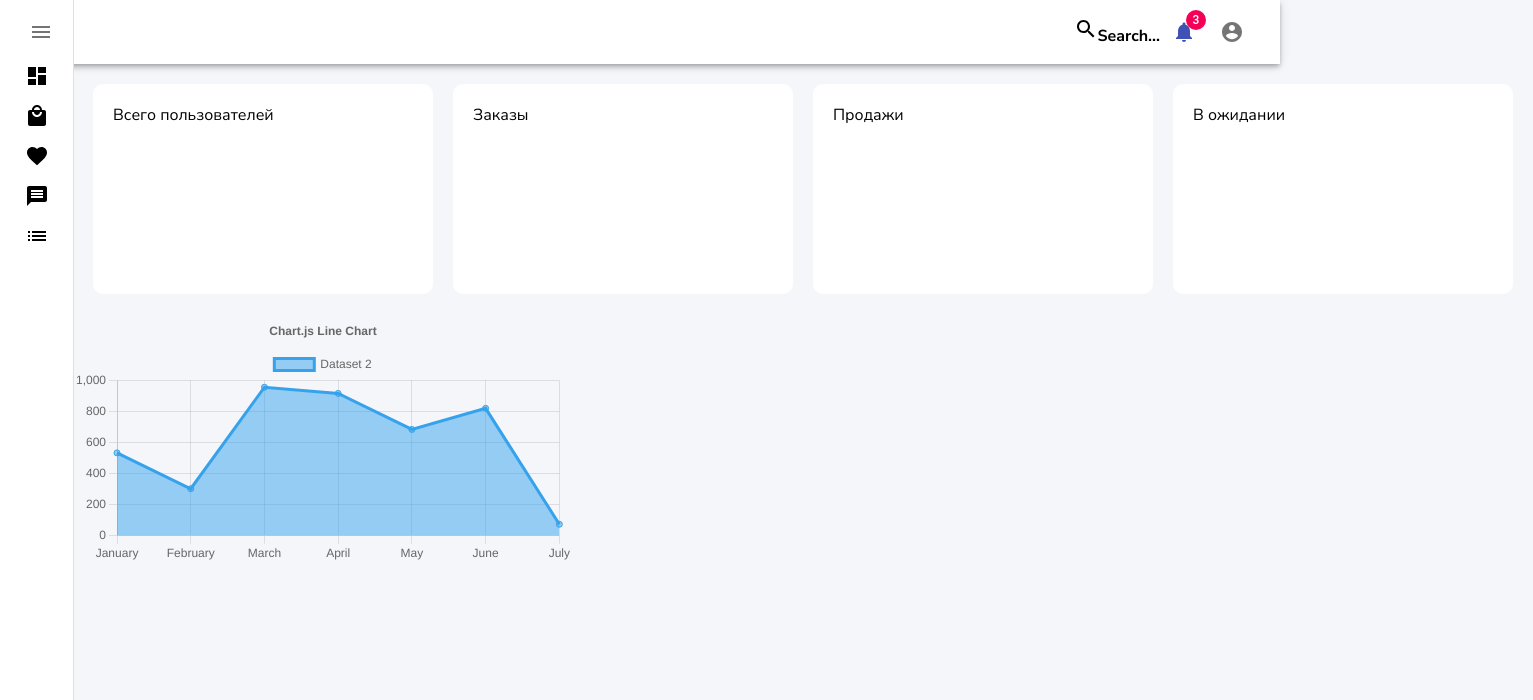
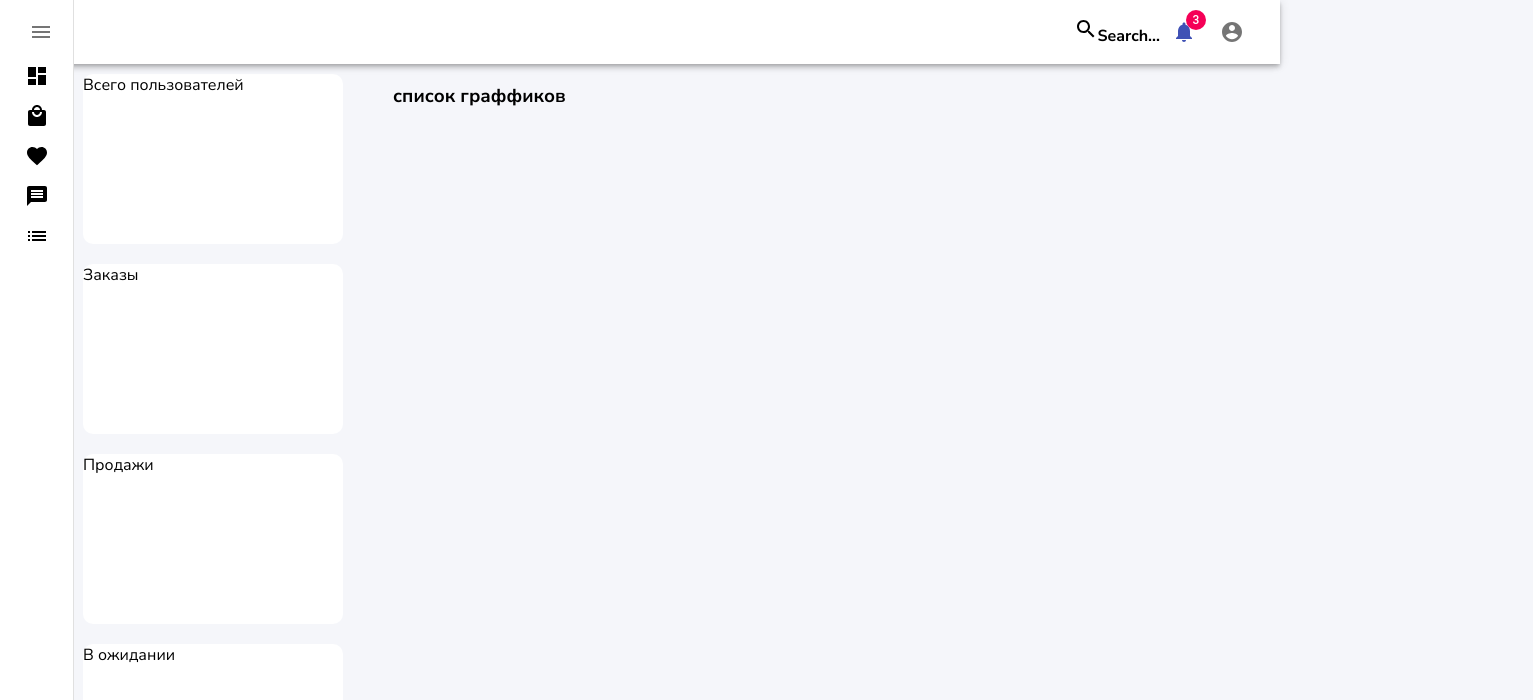
Before and after one commit to Maximkalenkovich/crm-alnilam, a React (Create React App) app: page / in a window 1280 px wide. Shown: the top 700 px of the page, 1533 px wide, since content can reach past the window. Built offline with nearby package versions, Linux system fonts and the light colour scheme.

Commit message:
add dashboard information

```diff
--- a/src/App.css
+++ b/src/App.css
@@ -2,6 +2,7 @@
     display: grid;
     grid-template-rows: auto 1fr; /* первая строка для Header, вторая строка для контента */
     height: 100vh;
+
    /* для переполнения содержимого */
 }
 
@@ -14,3 +15,12 @@
     padding-top: 64px; /* высота Header + любая дополнительная отступ */
     overflow-y: auto; /* добавьте прокрутку, если контент слишком большой для вмещения */
 }
+
+.container {
+    height: 100%;
+        display: flex;
+        flex-direction: row;
+        justify-content:  flex-start;
+        align-items: stretch;
+        flex-wrap: wrap;
+}
--- a/src/App.tsx
+++ b/src/App.tsx
@@ -6,6 +6,7 @@ import Sidebar from "./components/navbar/NavBar";
 import { Route, Routes} from "react-router-dom";
 import {Product} from "./components/Pages/product/Product";
 import {Dashboard} from "./components/Pages/dashboard/Dashboard";
+import {SalesGraphic} from "./components/Pages/dashboard/graphics/SalesGraphic";
 
 
 function App() {
@@ -20,6 +21,7 @@ function App() {
                         <Route path="/"  element={<Dashboard/>}/>
                         <Route path="/dashboard"  element={<Dashboard/>} />
                         <Route path="/product"  element={<Product/>} />
+                        <Route path="/complitedProduct"  element={<SalesGraphic/>} />
                     </Routes>
                 </div>
             </div>
--- a/src/components/Pages/dashboard/Dashboard.tsx
+++ b/src/components/Pages/dashboard/Dashboard.tsx
@@ -1,22 +1,22 @@
 
 import s from './dashboardStyles/dashboardStyles.module.css'
-import {SalesGraphic} from "./graphics/SalesGraphic";
+import {SelectGraphics} from "./selectGraphics/SelectGraphics";
+import React from "react";
 
 export const Dashboard = () => {
     return (
         <>
+            <div className={'container'}>
                 <div className={s.dashboard}>
                     <div className={s.totalUser}>Всего пользователей</div>
                     <div className={s.totalOrder}>Заказы</div>
                     <div className={s.totalSales}>Продажи</div>
                     <div className={s.totalPending}>В ожидании</div>
                 </div>
-    <div className={s.graphic}>
-        <SalesGraphic />
+                <SelectGraphics/>
+
             </div>
-
         </>
-
 
     );
 };
--- a/src/components/Pages/dashboard/dashboardStyles/dashboardStyles.module.css
+++ b/src/components/Pages/dashboard/dashboardStyles/dashboardStyles.module.css
@@ -1,28 +1,21 @@
 .dashboard {
     display: grid;
-    grid-template-columns: repeat(4, 1fr);
+    grid-template-columns: repeat(auto-fit, minmax(300px, 1fr)); /* резиновые колонки с минимальной шириной 300px */
     grid-gap: 20px;
-    margin: 20px;
-    overflow-x: auto; /* Добавляем горизонтальную прокрутку */
-    white-space: nowrap; /* Предотвращаем перенос элементов на новую строку */
+    margin: 10px;
 }
 
 .totalUser,
 .totalOrder,
 .totalSales,
 .totalPending {
-    --block-width: 300px;
+    --block-width: calc(100% - 40px); /* резиновая ширина блока с учетом промежутков между блоками */
     height: 170px;
     width: var(--block-width);
     background-color: #FFFFFF;
-    padding: 20px;
     display: inline-block;
     border-radius: 10px;
     font-style: normal;
     font-size: 16px;
     line-height: 22px;
 }
-
-.graphic{
-    width: 500px;
-}
--- a/src/components/Pages/dashboard/graphics/SalesGraphic.tsx
+++ b/src/components/Pages/dashboard/graphics/SalesGraphic.tsx
@@ -1,4 +1,4 @@
-import React from 'react';
+import React, {useEffect, useState} from 'react';
 import {
     Chart as ChartJS,
     CategoryScale,
@@ -13,7 +13,7 @@ import {
 import { Line } from 'react-chartjs-2';
 import {faker} from "@faker-js/faker";
 
-
+import dataFromJson from '../../../../server/data.json';
 ChartJS.register(
     CategoryScale,
     LinearScale,
@@ -30,12 +30,14 @@ export const options = {
     plugins: {
         legend: {
             position: 'top' as const,
+
         },
         title: {
             display: true,
-            text: 'Chart.js Line Chart',
+            text: 'Выпуск продукции',
         },
     },
+    maintainAspectRatio: false,
 };
 
 const labels = ['January', 'February', 'March', 'April', 'May', 'June', 'July'];
@@ -46,7 +48,7 @@ export const data = {
         {
             fill: true,
             label: 'Dataset 2',
-            data: labels.map(() => faker.number.int({ min: 0, max: 1000 })),
+            data: labels.map(() => faker.number.int({ min: 0, max: 1000000 })),
             borderColor: 'rgb(53, 162, 235)',
             backgroundColor: 'rgba(53, 162, 235, 0.5)',
         },
@@ -54,5 +56,14 @@ export const data = {
 };
 
 export function SalesGraphic() {
-    return <Line options={options} data={data} />;
+    const [chartData, setChartData] = useState<any>(null);
+
+
+    return (
+
+        <div>
+                <Line options={options} data={data} />
+
+        </div>
+    );
 }
--- /dev/null
+++ b/src/components/Pages/dashboard/selectGraphics/SelectGraphics.tsx
@@ -0,0 +1,42 @@
+import {useState} from "react";
+import {NavLink} from "react-router-dom";
+import {SalesGraphic} from "../graphics/SalesGraphic";
+
+type nameGraphicsAndRoutingType = {
+    title: string;
+    route: string;
+    component?: React.ReactNode; // тип React.ReactNode означает, что здесь может быть любой валидный JSX элемент или компонент
+}
+
+
+export const SelectGraphics = () => {
+
+    const [state, setState] = useState(false)
+
+    const nameGraphicsAndRouting: nameGraphicsAndRoutingType[] = [
+        {
+            title: 'Количество сделанной продукции', route: '/complitedProduct', component: <SalesGraphic/>
+        },
+        {
+            title: 'Годовая прибыль', route: '/annualProfit', component: <SalesGraphic/>
+        },
+    ]
+    const onClickChange = () => {
+        setState(!state)
+    }
+
+    return (
+        <>
+            <div>
+                <h3 onClick={onClickChange}>список граффиков</h3>
+                {state &&
+                    nameGraphicsAndRouting.map(p => (
+                        <ul>
+                            <li><NavLink key={p.route} to={p.route}>{p.title}</NavLink></li>
+                        </ul>
+                    ))
+                }
+            </div>
+        </>
+    );
+}
```
Also changed, not shown: src/components/Pages/dashboard/graphics/RouterFoRGraphics.tsx (added, +13 -0 lines). Lines whose indentation alone changed are shown as unchanged.
